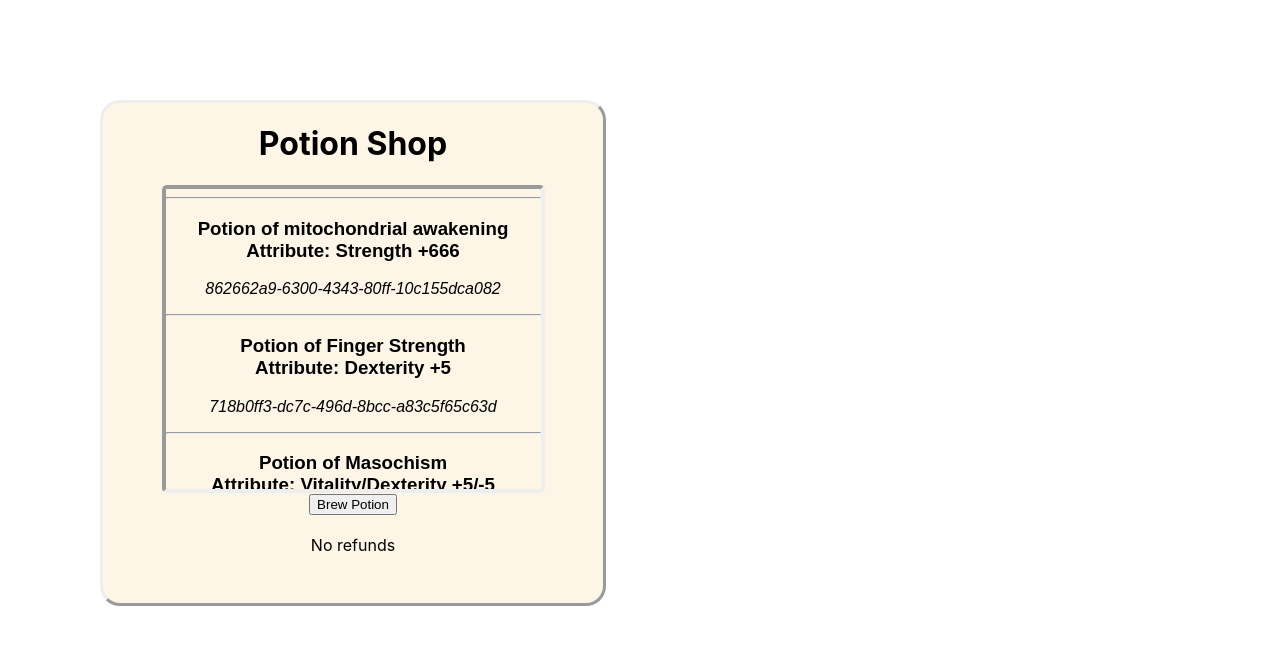
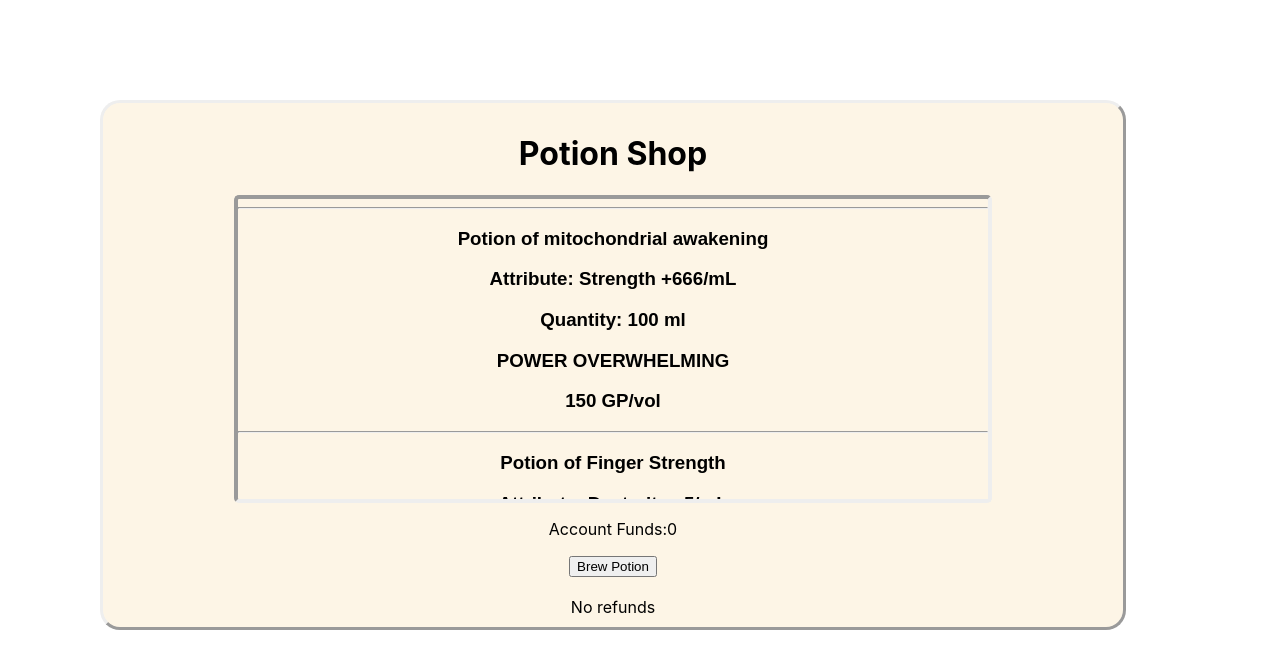
Before and after one commit to Riverface/PotionShop, a React (Create React App) app: page / in a window 1280 px wide. Shown: the top 668 px of the page. Built offline with nearby package versions, Linux system fonts and the light colour scheme.

Commit message:
Co-authored-by: Daniel Hongel <daniel.hongel@fidgetech.org>

```diff
--- a/src/App.css
+++ b/src/App.css
@@ -3,11 +3,12 @@
   border:5px outset outset;
   border-style:outset;
   background-color:oldlace;
-  max-width:500px;
-  max-height:500px;
+  max-width:1000px;
+  max-height:1000px;
   min-height:500px;
   margin:100px;
   border-radius: 20px;
+  padding:10px;
 
 }
 
--- a/src/App.js
+++ b/src/App.js
@@ -1,11 +1,9 @@
 import './App.css';
-
-import React,  { Component } from 'react';
 
 import Footer from './Components/Footer';
 import Header from './Components/Header';
-import PotionControl from './Components/PotionControl'
-import logo from './logo.svg';
+import PotionControl from './Components/PotionControl';
+import React from 'react';
 
 function App() {
   return (
--- a/src/Components/Potion.js
+++ b/src/Components/Potion.js
@@ -1,26 +1,28 @@
 import '../App.css';
 
-import React,  { Component } from 'react';
-
 import PropTypes from "prop-types";
+import React from 'react';
 
 function Potion(props) {
     const potionStyle = { width: '100px', height: "100px", fontFamily: "sans-serif", paddingTop: "50px" }
     return (
         <React.Fragment>
-            <div onClick = {() => props.onSelection(props.id)}>
+            <div onClick={() => props.onSelection(props.id)}>
                 <h3>
                     <div>
                         {props.title}
                     </div>
                     <div>
-                        Attribute: {props.attName} {props.attMod}
+                        <p>Attribute: {props.attName} {props.attMod}/mL</p>
                     </div>
                     <div>
-                        {props.flavorText}
+                    <div>
+                        <p>Quantity: {props.volume} {props.measurement}</p>
+                        </div>
+                        <p>{props.flavorText}</p>
+                        <p>{props.costByVolume + " GP/vol" } </p>
                     </div>
                 </h3>
-                <p><em>{props.id}</em></p>
                 <hr />
             </div>
         </React.Fragment>
@@ -33,7 +35,10 @@ Potion.propTypes = {
     attMod: PropTypes.string,
     flavorText: PropTypes.string,
     onSelection: PropTypes.func,
-    id: PropTypes.string
+    id: PropTypes.string,
+    costByVolume: PropTypes.number,
+    measurement:PropTypes.string,
+    volume:PropTypes.number,
 };
 
 export default Potion;
--- a/src/Components/PotionAll.js
+++ b/src/Components/PotionAll.js
@@ -1,7 +1,6 @@
-import Potion from "./Potion";
-import PropTypes from "prop-types";
-import React from "react";
-import v4 from "uuid";
+import Potion from './Potion';
+import PropTypes from 'prop-types';
+import React from 'react';
 
 function PotionAll(props) {
   const listStyle = {
@@ -29,6 +28,10 @@ function PotionAll(props) {
           attName={potion.attName}
           attMod={potion.attMod}
           id={potion.id}
+          volume={potion.volume}
+          measurement={potion.measurement}
+          flavorText={potion.flavorText}
+          costByVolume={potion.costByVolume}
           key={potion.id} />
       )}
     </div>
--- a/src/Components/PotionControl.jsx
+++ b/src/Components/PotionControl.jsx
@@ -1,9 +1,10 @@
+import React, { PropTypes } from 'react';
+
 import PotionAll from './PotionAll';
 import PotionCreate from './PotionCreate';
 import PotionDelete from './PotionDelete';
 import PotionRead from './PotionRead';
 import PotionUpdate from './PotionUpdate';
-import React from 'react';
 import { v4 } from 'uuid';
 
 class PotionControl extends React.Component {
@@ -16,31 +17,44 @@ class PotionControl extends React.Component {
                     id: v4(),
                     attName: "Strength",
                     attMod: "+666",
-                    flavorText: "POWER OVERWHELMING."
+                    flavorText: "POWER OVERWHELMING",
+                    measurement: "ml",
+                    volume: 100,
+                    costByVolume: 150
                 }, {
                     title: "Potion of Finger Strength",
                     id: v4(),
                     attName: "Dexterity",
                     attMod: "+5",
-                    flavorText: "It's all about finger strength, baby."
+                    flavorText: "It's all about finger strength, baby.",
+                    measurement: "ml",
+                    volume: 100,
+                    costByVolume: 200
                 },
                 {
                     title: "Potion of Masochism",
                     id: v4(),
                     attName: "Vitality/Dexterity",
                     attMod: "+5/-5",
-                    flavorText: "OUCH. Gimme another!"
+                    flavorText: "OUCH. Gimme another!",
+                    measurement: "ml",
+                    volume: 100,
+                    costByVolume: 250
                 },
                 {
                     title: "Potion of Feebleness",
                     id: v4(),
                     attName: "Strength",
                     attMod: "-2",
-                    flavorText: "I was born with glass bones and paper skin. Would you like to buy some chocolate?"
+                    flavorText: "I was born with glass bones and paper skin. Would you like to buy some chocolate?",
+                    measurement: "ml",
+                    volume: 100,
+                    costByVolume: 100
                 },
             ],
             CRUDEPhase: 0,
-            selected: null
+            selected: null,
+            debtCredit: 0
         };
     }
     // CRUD = Create, Read, Update, Delete.
@@ -57,6 +71,26 @@ class PotionControl extends React.Component {
             masterPotionList: allPotionsChanged,
             CRUDEPhase: 5
         });
+    }
+    sellStockHandler = (quantity) => {
+        const modifier = parseInt(quantity);
+        let potionToEdit = this.state.selectedPotion;
+        console.log(this.state, potionToEdit);
+        const newCost = parseInt(quantity) * parseInt(potionToEdit.costByVolume);
+
+        console.log(newCost);
+        potionToEdit.volume += 100 * quantity;
+        console.log(potionToEdit);
+        const allPotionsChanged = this.state.masterPotionList
+            .filter(potion => potion.id !== this.state.selectedPotion.id)
+            .concat(potionToEdit);
+        this.setState(prevState => (
+            {
+                masterPotionList: allPotionsChanged,
+                CRUDEPhase: 5,
+                debtCredit: prevState.debtCredit += newCost
+            }
+        ))
     }
     editHandler = () => {
         console.log("editing!");
@@ -84,7 +118,6 @@ class PotionControl extends React.Component {
             CRUDEPhase: 5
         });
     }
-
     selectionHandler = (id) => {
         const selectedPotion = this.state.masterPotionList.filter(potion => potion.id === id)[0];
         console.log(selectedPotion);
@@ -115,10 +148,15 @@ class PotionControl extends React.Component {
             CRUDEPhase: 1
         });
     }
+
     render(props) {
+
         let visibleState = null;
         let buttons = null;
-        let potionList = <PotionAll All={this.state.masterPotionList} onSelection={this.selectionHandler} />;
+        let potionList = <div>
+            <PotionAll All={this.state.masterPotionList} onSelection={this.selectionHandler} />
+            <p>Account Funds:{this.state.debtCredit}</p>
+        </div>;
         // CRUD = Create, Read, Update, Delete.
         // CRUDEPhase = (CRUD, E = Everything) ( int )
         // 1 : create,
@@ -127,27 +165,34 @@ class PotionControl extends React.Component {
         // 4 : Delete,
         // Default : Everything (Forced to 5 for sake of acronym.).
         if (this.state.CRUDEPhase > 4 || this.state.CRUDEPhase < 1) {
-            buttons = <React.Fragment><button onClick={this.createMenuHandler}>Brew Potion</button></React.Fragment>;
+            buttons = <React.Fragment>
+                <button onClick={this.createMenuHandler}>
+                    Brew Potion
+                    </button>
+
+            </React.Fragment>;
         }
         else {
-            buttons = <React.Fragment><button onClick={this.returnHandler}>Back to List</button></React.Fragment>;
+            buttons = <React.Fragment>
+                <button onClick={this.returnHandler}>Back to List</button>
+            </React.Fragment>;
         }
-
         switch (this.state.CRUDEPhase) {
             case 1:
                 visibleState = <PotionCreate onNewPotionCreation={this.createHandler} />
                 break;
             case 2:
-                console.log(this.selectedPotion);
-                visibleState = <PotionRead potion={this.state.selectedPotion} onClickingUpdate={this.editHandler} deleteDialogHandler={this.deleteDialogHandler} />
+                console.log(this.state.selectedPotion);
+                visibleState = <PotionRead potion={this.state.selectedPotion} debtCredit={this.state.debtCredit} onClickingUpdate={this.editHandler} deleteDialogHandler={this.deleteDialogHandler} onClickStockSell={this.sellStockHandler} />
                 break;
             case 3:
                 visibleState = <PotionUpdate potion={this.state.selectedPotion} onUpdate={this.inListEditHandler} />
                 break;
             case 4:
                 visibleState = <React.Fragment>
-                    {<PotionDelete potion={this.state.selectedPotion} onDelete={this.deleteHandler} /> }
+                    {<PotionDelete potion={this.state.selectedPotion} onDelete={this.deleteHandler} />}
                     {potionList}
+
                 </React.Fragment>;
                 break;
             default:
--- a/src/Components/PotionCreate.js
+++ b/src/Components/PotionCreate.js
@@ -1,8 +1,7 @@
-import React, { Component } from 'react'
-
 import PotionForm from './PotionForm';
-import PropTypes from "prop-types";
-import { v4 } from 'uuid'; // new code
+import PropTypes from 'prop-types';
+import React from 'react';
+import { v4 } from 'uuid';
 
 function PotionCreate(props) {
     return (
@@ -14,8 +13,14 @@ function PotionCreate(props) {
     );
 
     function handlePotionCreateSubmission(event) {
-        console.log(event);
-        props.onNewPotionCreation({ title: event.target.title.value, attName: event.target.attName.value, attMod: event.target.attMod.value, flavorText: event.target.flavorText.value, id: v4() });
+        props.onNewPotionCreation({
+            title: event.target.title.value,
+            attName: event.target.attName.value,
+            attMod: event.target.attMod.value,
+            flavorText: event.target.flavorText.value,
+            volume: parseInt(event.target.volume.value),
+            id: v4()
+        });
     }
 
 }
--- a/src/Components/PotionDelete.js
+++ b/src/Components/PotionDelete.js
@@ -1,6 +1,5 @@
-import PropTypes from "prop-types";
-import React from "react";
-import { v4 } from 'uuid'
+import PropTypes from 'prop-types';
+import React from 'react';
 
 const styles = { minWidth:"30vw",maxWidth:"30vw", minHeight:"35vh",maxHeight:"35vh", margin:"auto", display:"inline",position:"absolute", border:"10px red outset", borderRadius:"10px", background: "#FA8072", borderStyle:"outset"};
 
--- a/src/Components/PotionUpdate.js
+++ b/src/Components/PotionUpdate.js
@@ -1,7 +1,6 @@
-import React, { Component } from 'react'
-
 import { PotionForm } from './PotionForm';
-import PropTypes from "prop-types";
+import PropTypes from 'prop-types';
+import React from 'react';
 
 export function PotionUpdate(props) {
     const { potion, onUpdate } = props;
@@ -12,6 +11,9 @@ export function PotionUpdate(props) {
             title: event.target.title.value,
             attName: event.target.attName.value,
             attMod: event.target.attMod.value,
+            volume: parseInt(event.target.volume.value),
+            costByVolume: parseInt(event.target.costByVolume.value),
+            measurement: event.target.measurement,
             id: potion.id
         });
     }
@@ -34,6 +36,8 @@ function EditNewPotion(props) {
             attName: event.target.attName.value,
             attMod: event.target.attMod.value,
             flavorText: event.target.flavorText.value,
+            volume: parseInt(event.target.volume),
+            costByVolume: parseInt(event.target.costByVolume),
             id: potion.id
         });
     }
```
Also changed, not shown: src/Components/PotionForm.js (+42 -13 lines), src/Components/PotionRead.js (+39 -11 lines).
